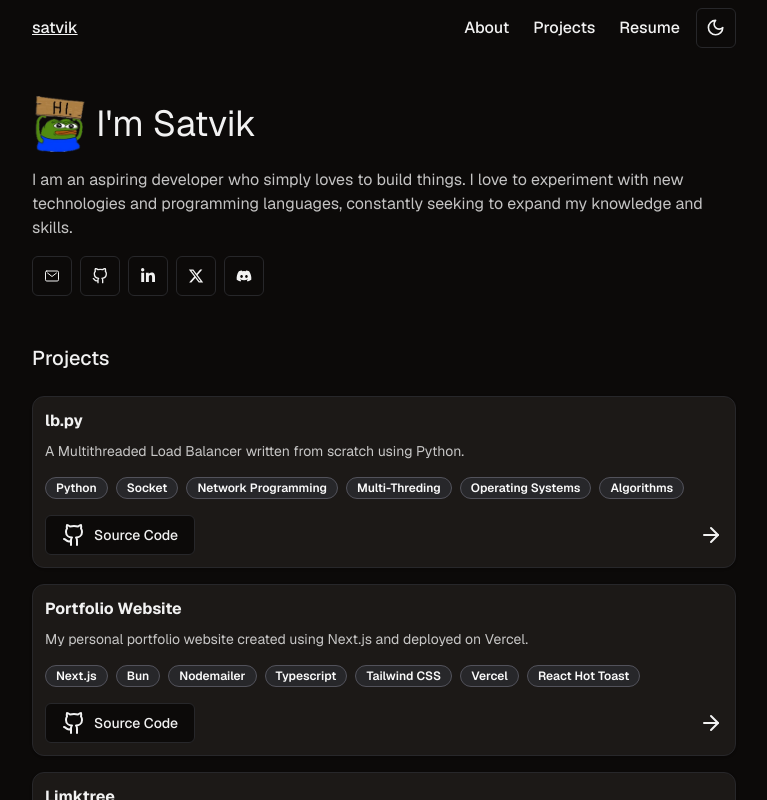
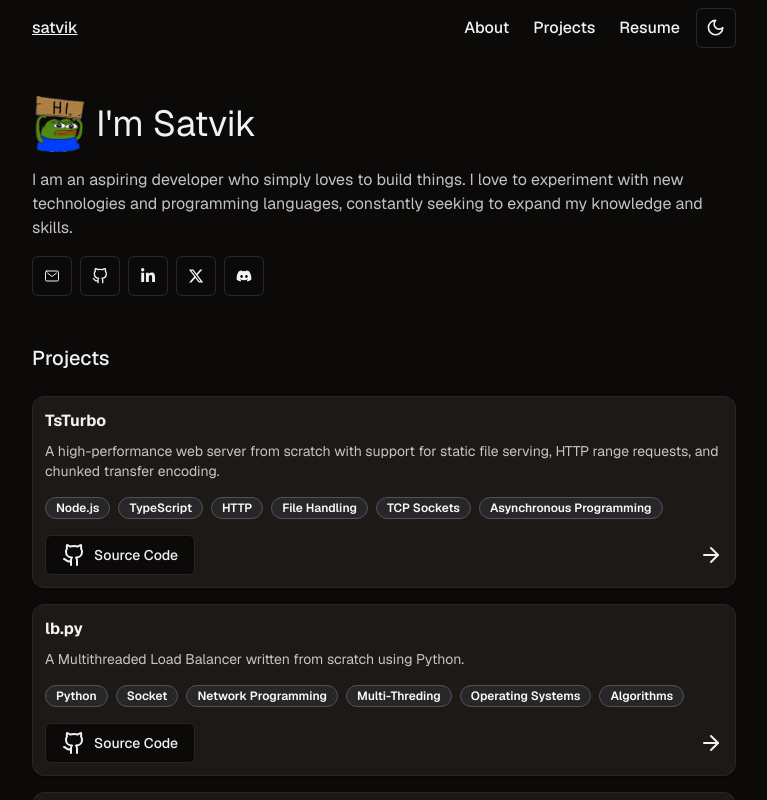
Before and after one commit to SattuSupari21/portfolio-v1, a Next.js app: page / in a window 1280 px wide. Shown: the top 800 px of the page, without its empty margins (256-1023 px from the left). Built offline with nearby package versions, Linux system fonts and the light colour scheme.

Commit message:
update: constants.ts, added new project ts-turbo

```diff
--- a/src/constants.ts
+++ b/src/constants.ts
@@ -2,7 +2,7 @@ export const profilePicture =
   "https://res.cloudinary.com/dpnmetc7y/image/upload/v1712460910/portfoliov1-images/profile_pic.jpg";
 
 export const resumeLink =
-  "https://drive.google.com/file/d/1X1Txyv2rMO1hm7TUcgdBnKyYm89aaN-D/view?usp=drive_link";
+  "https://drive.google.com/file/d/1ulQb3z3nZA4wFbL4D05mBrVxqKiCyvvM/view?usp=sharing";
 
 export const GithubUrl = "https://github.com/SattuSupari21";
 export const LinkedInUrl = "https://www.linkedin.com/in/satvik-chandra";
@@ -12,6 +12,26 @@ export const DiscordUrl = "https://discord.com/users/672023890494488587";
 export const projects = [
   {
     id: 1,
+    slug: "tsturbo",
+    image:
+      "https://res.cloudinary.com/dpnmetc7y/image/upload/v1736924610/portfoliov1-images/tsturbo-home.png",
+    title: "TsTurbo",
+    about:
+      "A high-performance web server from scratch with support for static file serving, HTTP range requests, and chunked transfer encoding.",
+    sourceCode: "https://github.com/SattuSupari21/tsturbo",
+    techStack: [
+      "Node.js",
+      "TypeScript",
+      "HTTP",
+      "File Handling",
+      "TCP Sockets",
+      "Asynchronous Programming",
+    ],
+    demoVideoUrl:
+      "https://res.cloudinary.com/dpnmetc7y/video/upload/v1736925748/portfoliov1-project-demos/tsturbo-demo.mp4",
+  },
+  {
+    id: 2,
     slug: "lb-py",
     image:
       "https://res.cloudinary.com/dpnmetc7y/image/upload/v1713358276/portfoliov1-images/lb-py-home.png",
@@ -30,7 +50,7 @@ export const projects = [
       "https://res.cloudinary.com/dpnmetc7y/video/upload/v1713358735/portfoliov1-project-demos/lb-py-demo.mp4",
   },
   {
-    id: 2,
+    id: 3,
     slug: "portfolio-v1",
     image:
       "https://res.cloudinary.com/dpnmetc7y/image/upload/v1713968155/portfoliov1-images/portfolio-v1-home.png",
@@ -50,7 +70,7 @@ export const projects = [
     demoVideoUrl: null,
   },
   {
-    id: 3,
+    id: 4,
     slug: "limktree",
     image:
       "https://res.cloudinary.com/dpnmetc7y/image/upload/v1712460941/portfoliov1-images/limktree-home.png",
@@ -74,7 +94,7 @@ export const projects = [
       "https://res.cloudinary.com/dpnmetc7y/video/upload/v1712386001/portfoliov1-project-demos/limktree-demo.mp4",
   },
   {
-    id: 4,
+    id: 5,
     slug: "shorty",
     image:
       "https://res.cloudinary.com/dpnmetc7y/image/upload/v1712460942/portfoliov1-images/shorty-home.png",
@@ -97,7 +117,7 @@ export const projects = [
       "https://res.cloudinary.com/dpnmetc7y/video/upload/v1712385277/portfoliov1-project-demos/shorty-demo.mp4",
   },
   {
-    id: 5,
+    id: 6,
     slug: "styled",
     image:
       "https://res.cloudinary.com/dpnmetc7y/image/upload/v1712460945/portfoliov1-images/styled-home.png",
```
